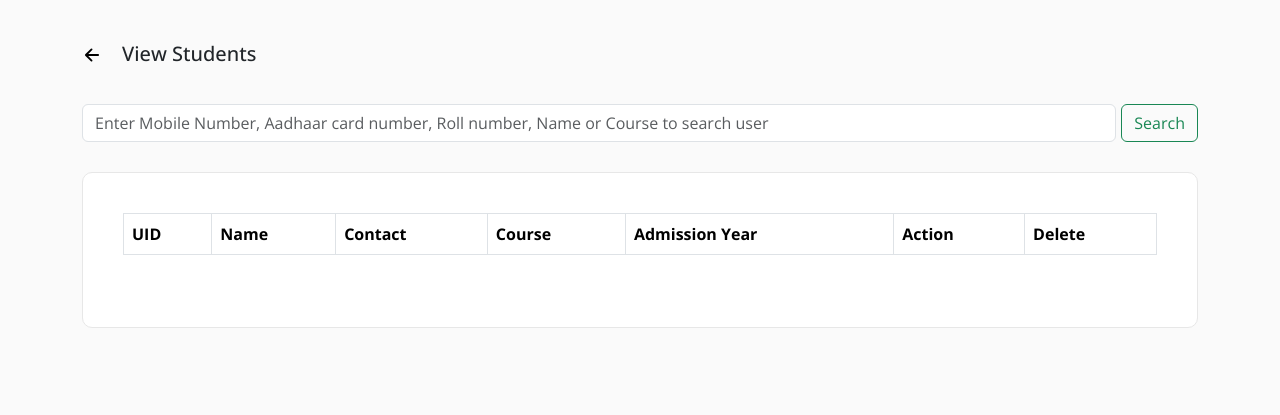
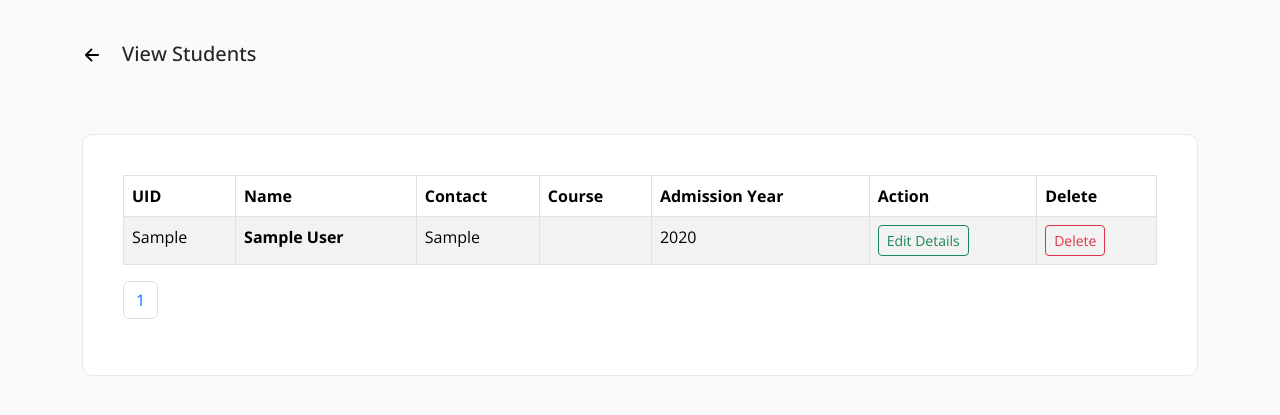
Before and after one commit to Borapolyclinic/biahs, a PHP site: page /admin/view-students-by-course.php in a window 1280 px wide. Shown: the part 58-473 px from the top of the page. Run offline with PHP 8.4, Linux system fonts and the light colour scheme; tables that the repository leaves empty or names only in its code hold one stand-in row (values such as "Sample post"); data that the repository does not hold is empty.

Commit message:
modified:   admin/components/dashboard/admin-dashboard/admin-data-count.php modified:   admin/view-students-by-course.php

```diff
--- a/admin/view-students-by-course.php
+++ b/admin/view-students-by-course.php
@@ -8,13 +8,23 @@
         <h5>View Students</h5>
     </div>
 
-    <div class="w-100">
-        <form action="search-student-data.php" method="POST" class="filter-row w-100">
-            <input type="text" name="student_search" class="form-control filter-input-box" id="exampleFormControlInput1"
-                placeholder="Enter Mobile Number, Aadhaar card number, Roll number, Name or Course to search user">
-            <button type="submit" name="search" class="btn btn-outline-success">Search</button>
-        </form>
-    </div>
+    <?php
+    require('includes/connection.php');
+    $query = "SELECT * FROM `bora_student`";
+    $res = mysqli_query($connection, $query);
+    $student_count = mysqli_num_rows($res);
+    $user_query = "SELECT * FROM `bora_users` WHERE `user_type` = 2";
+    $user_res = mysqli_query($connection, $user_query);
+    $count = mysqli_num_rows($user_res);
+
+    // Pagination logic
+    $results_per_page = 25;
+    $number_of_page = ceil($student_count / $results_per_page);
+    $page = isset($_GET['page']) ? $_GET['page'] : 1;
+    $page_first_result = ($page - 1) * $results_per_page;
+    $page_query = "SELECT * FROM `bora_student` LIMIT $page_first_result, $results_per_page";
+    $page_result = mysqli_query($connection, $page_query);
+    ?>
 
     <div class="table-responsive user-table">
         <table class="table table-bordered table-striped">
@@ -31,25 +41,8 @@
             </thead>
             <tbody>
                 <?php
-                require('includes/connection.php');
-
-                if (isset($_POST['filter-course'])) {
-                    $course_id = $_POST['course_id'];
-                    $course_year = $_POST['course_year'];
-                    $results_per_page = 10;
-                    $fetch_students = "SELECT * FROM `bora_student` ORDER BY `student_added_date` DESC";
-                    $fetch_res = mysqli_query($connection, $fetch_students);
-                    $count = mysqli_num_rows($fetch_res);
-                    $number_of_page = ceil($count / $results_per_page);
-                    if (!isset($_GET['page'])) {
-                        $page = 1;
-                    } else {
-                        $page = $_GET['page'];
-                    }
-                    $page_first_result = ($page - 1) * $results_per_page;
-                    $page_query = "SELECT * FROM `bora_student` WHERE `student_course` = '$course_id' AND `student_admission_year` = '$course_year' LIMIT "  . $page_first_result . ',' . $results_per_page;
-                    $page_result = mysqli_query($connection, $page_query);
                 while ($row = mysqli_fetch_assoc($page_result)) {
+                    // Fetch data for each student
                     $student_id = $row['student_id'];
                     $student_img = "assets/student/" . $row['student_img'];
                     $student_name = $row['student_name'];
@@ -58,19 +51,24 @@
                     $student_roll = $row['student_roll'];
                     $student_admission_date = $row['student_admission_date'];
                     $student_admission_year = $row['student_admission_year'];
-                        $student_added_by = $row['student_added_by']; ?>
+                    $student_added_by = $row['student_added_by'];
+                ?>
+                <!-- Table rows for each student -->
                 <tr>
                     <td><?php echo $student_roll ?></td>
                     <th scope="row"><?php echo $student_name ?></th>
                     <td><?php echo $student_contact ?></td>
-                    <td><?php
+                    <td>
+                        <?php
                             $fetch_course_name = "SELECT * FROM `bora_course` WHERE `course_id` = '$student_course'";
                             $fetch_course_name_res = mysqli_query($connection, $fetch_course_name);
                             $course_name = "";
                             while ($row = mysqli_fetch_assoc($fetch_course_name_res)) {
                                 $course_name = $row['course_name'];
                             }
-                                echo $course_name ?></td>
+                            echo $course_name;
+                            ?>
+                    </td>
                     <td><?php echo $student_admission_year ?></td>
                     <td>
                         <form action="student-details.php" method="post">
@@ -86,13 +84,9 @@
                         </form>
                     </td>
                 </tr>
-                <?php
-                    }
-                }
-                ?>
+                <?php } ?>
             </tbody>
         </table>
-
         <nav aria-label="Page navigation example" class="w-100 mt-3">
             <ul class="pagination">
                 <?php
```
Also changed, not shown: admin/components/dashboard/admin-dashboard/admin-data-count.php (+10 -4 lines). Lines whose indentation alone changed are shown as unchanged.
